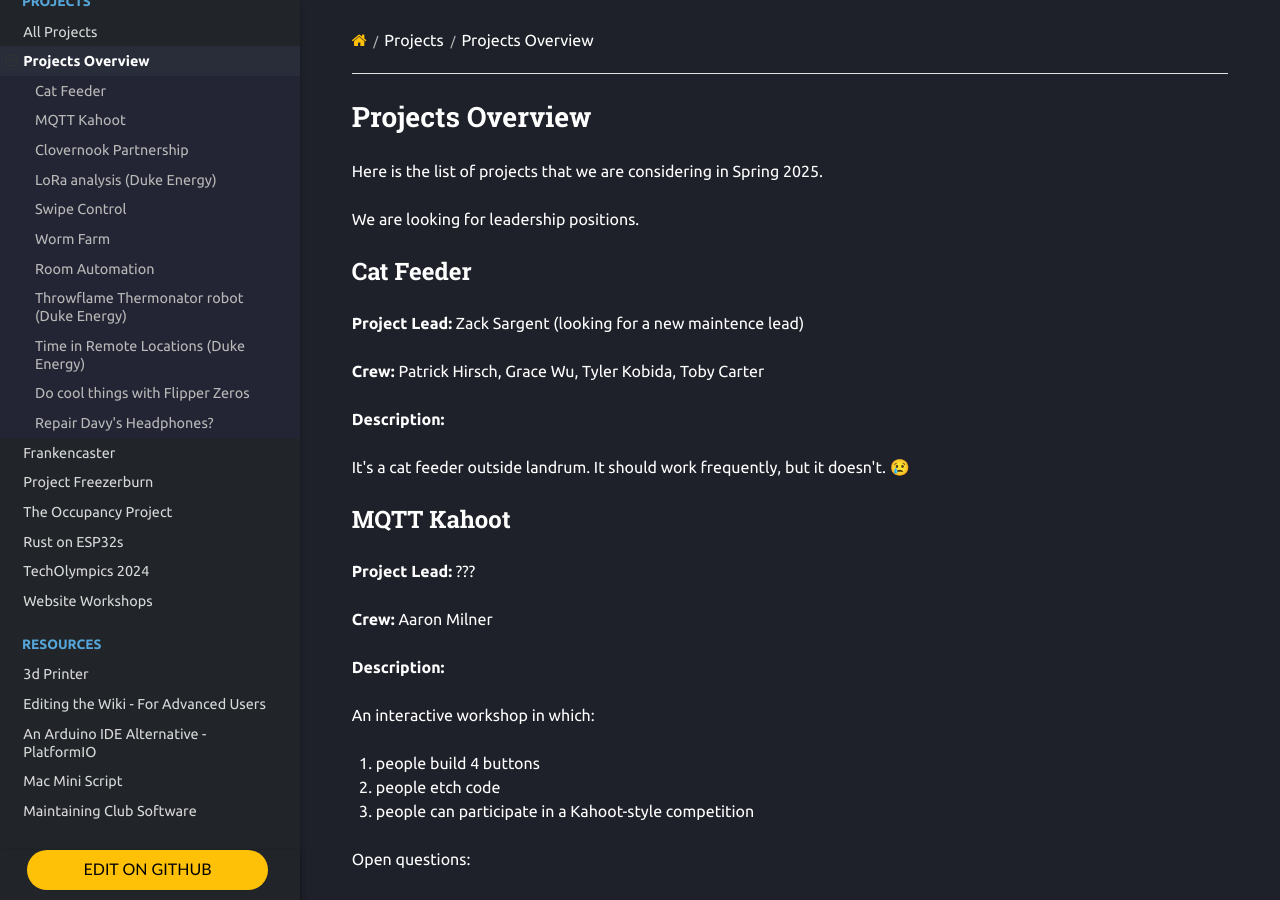
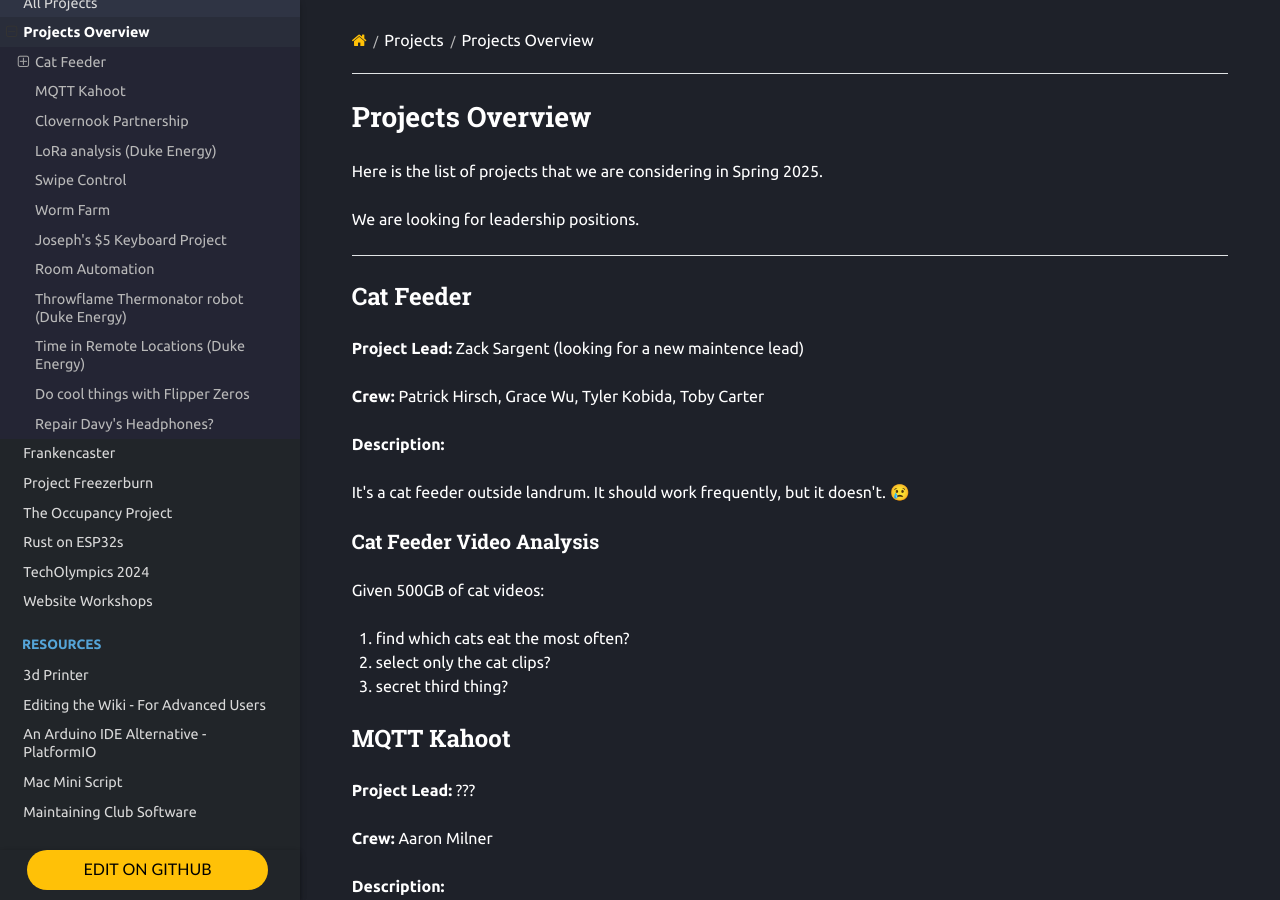
Before and after one commit to Norse-IoT/Wiki, an MkDocs documentation site: the page built from docs/projects/0-project-overview.md, in a window 1280 px wide and 900 px high. Built offline with MkDocs 1.6.1, drawn with Linux system fonts in a browser that asks for light colours; nearby versions of some CDN libraries; some of the changed text lies outside the part shown.

Commit message:
Update 0-project-overview.md

```diff
--- a/docs/projects/0-project-overview.md
+++ b/docs/projects/0-project-overview.md
@@ -3,6 +3,10 @@
 Here is the list of projects that we are considering in Spring 2025.
 
 We are looking for leadership positions.
+
+
+
+----
 
 ## Cat Feeder
 
@@ -13,6 +17,14 @@
 **Description:**
 
 It's a cat feeder outside landrum. It should work frequently, but it doesn't. 😢
+
+### Cat Feeder Video Analysis
+
+Given 500GB of cat videos:
+
+1. find which cats eat the most often?
+2. select only the cat clips?
+3. secret third thing?
 
 ## MQTT Kahoot
 
@@ -65,6 +77,12 @@
 
 **Description:** Using the brains available from <https://openworm.org/>, create a worm farm or something that utilizes simulated brains. That would be cool. <https://github.com/heyseth/worm-sim>
 
+## Joseph's $5 Keyboard Project
+
+**Project Lead:** ???
+
+**Description:** Get a $5 keyboard from Five-Below, and do something with it. Possibly MIDI-based?
+
 ## Room Automation
 
 **Project Lead:** ???
@@ -83,14 +101,14 @@
 
 ## Time in Remote Locations (Duke Energy)
 
-**Project Lead:** ??
+**Project Lead:** ???
 
 **Description:** Duke Energy wants us to work with figuring out how to get time precisely in remote locations.
 The leadership position here would involve partially figuring out what Duke wants us to do.
 
 ## Do cool things with Flipper Zeros
 
-**Project Lead:** ??
+**Project Lead:** ???
 
 **Description:** One person figures out how to do cool stuff with Flipper Zeros, and then spends time helping other people learn about them.
 
```
